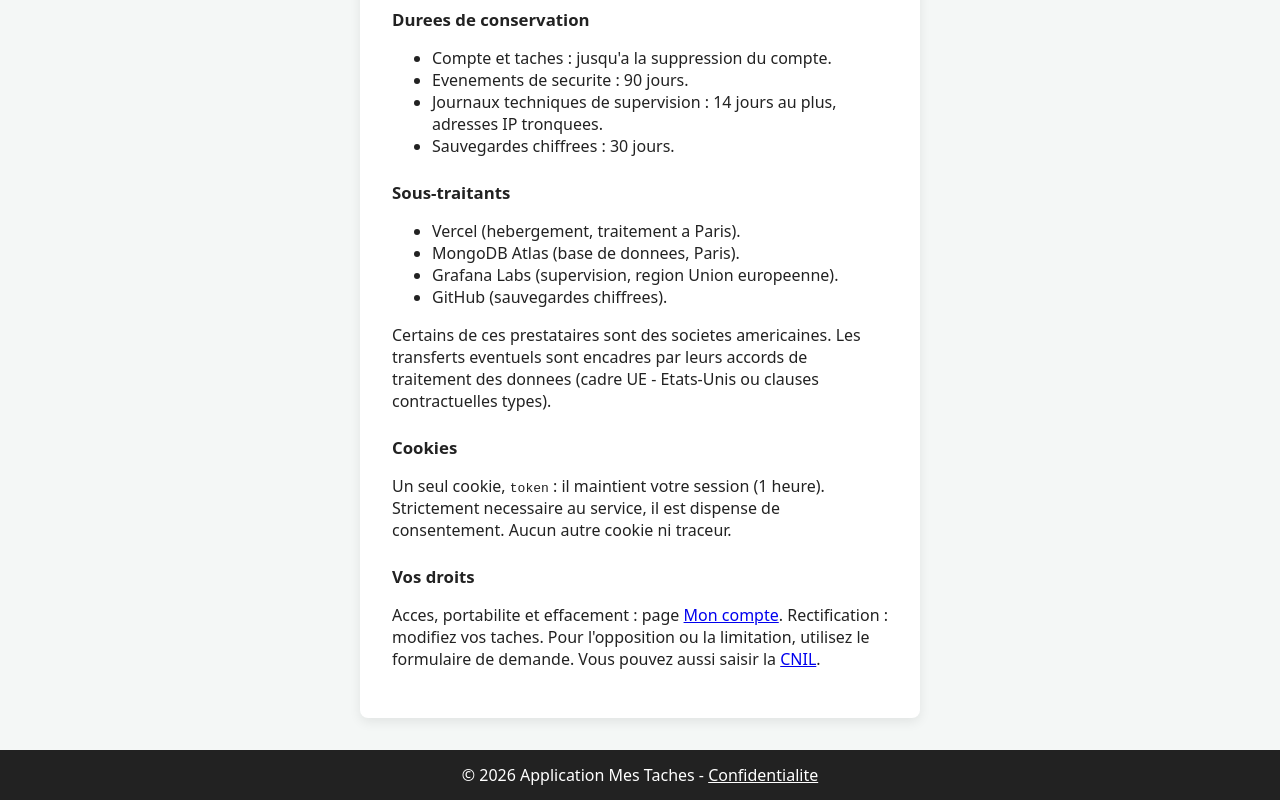
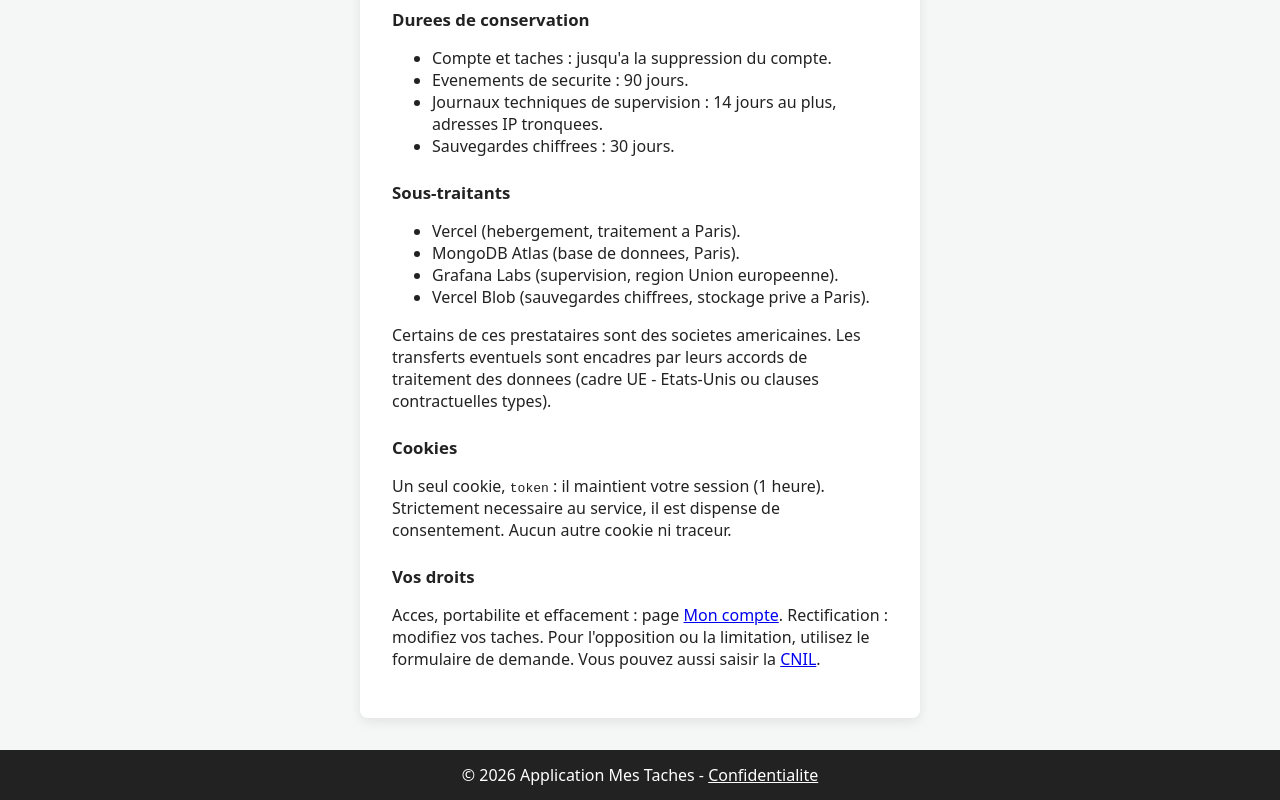
Before and after one commit to MoadAbdel/exam-taskapp, a React (Vite) app in the folder frontend/: page /privacy in a window 1280 px wide. Shown: the part 659-1459 px from the top of the page. Built offline with nearby package versions, Linux system fonts and the light colour scheme; no server answers.

Commit message:
docs: sauvegardes en stockage prive
Page confidentialite, README et changelog a jour.

```diff
--- a/frontend/src/pages/Privacy.jsx
+++ b/frontend/src/pages/Privacy.jsx
@@ -40,7 +40,7 @@ export default function Privacy() {
         <li>Vercel (hebergement, traitement a Paris).</li>
         <li>MongoDB Atlas (base de donnees, Paris).</li>
         <li>Grafana Labs (supervision, region Union europeenne).</li>
-        <li>GitHub (sauvegardes chiffrees).</li>
+        <li>Vercel Blob (sauvegardes chiffrees, stockage prive a Paris).</li>
       </ul>
       <p>
         Certains de ces prestataires sont des societes americaines. Les transferts eventuels sont encadres par leurs
```
Also changed, not shown: 2 other files (tests, documents, lock files or other folders).
